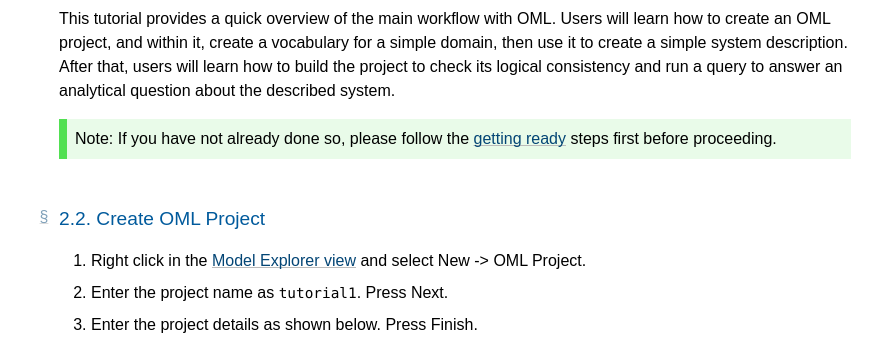
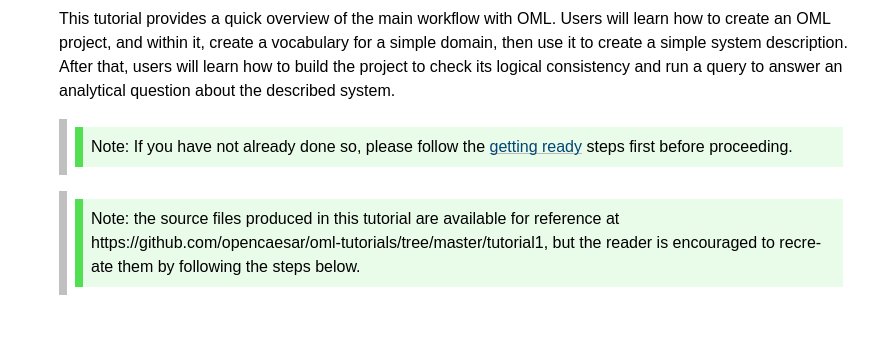
Before and after one commit to opencaesar/oml-tutorials, a plain HTML site: page docs/index.html in a window 1280 px wide. Shown: the part 4941-5281 px from the top of the page, without its empty margins (405-1280 px from the left). Drawn offline with Linux system fonts and the light colour scheme.

Commit message:
add Note

```diff
--- a/docs/index.html
+++ b/docs/index.html
@@ -1489,7 +1489,7 @@ Possible extra rowspan handling
 </style>
   <meta content="Bikeshed version 44af0bf3e, updated Fri Jul 29 17:05:16 2022 -0700" name="generator">
   <link href="https://opencaesar.github.io/oml-tutorials/" rel="canonical">
-  <meta content="555d34c0632c0750248bfe981456e6b5a9fffc5e" name="document-revision">
+  <meta content="5baea19a4a434f623584d431c67f3549182ec273" name="document-revision">
 <style>
 a[data-link-type=biblio] {
     white-space: pre-wrap;
@@ -2190,7 +2190,12 @@ c-[il] { color: #000000 } /* Literal.Number.Integer.Long */
     <h2 class="heading settled" data-level="2" id="tutorial-1"><span class="secno">2. </span><span class="content">Tutorial 1: OML in a Nutshell</span><a class="self-link" href="#tutorial-1"></a></h2>
     <h3 class="heading settled" data-level="2.1" id="tutorial1-learning-objectives"><span class="secno">2.1. </span><span class="content">Learning Objectives</span><a class="self-link" href="#tutorial1-learning-objectives"></a></h3>
      This tutorial provides a quick overview of the main workflow with OML. Users will learn how to create an OML project, and within it, create a vocabulary for a simple domain, then use it to create a simple system description. After that, users will learn how to build the project to check its logical consistency and run a query to answer an analytical question about the described system.
-    <p class="note" role="note"><span>Note:</span> If you have not already done so, please follow the <a href="#getting-ready">getting ready</a> steps first before proceeding.</p>
+    <blockquote>
+     <p class="note" role="note"><span>Note:</span> If you have not already done so, please follow the <a href="#getting-ready">getting ready</a> steps first before proceeding.</p>
+    </blockquote>
+    <blockquote>
+     <p class="note" role="note"><span>Note:</span> the source files produced in this tutorial are available for reference at https://github.com/opencaesar/oml-tutorials/tree/master/tutorial1, but the reader is encouraged to recreate them by following the steps below.</p>
+    </blockquote>
     <h3 class="heading settled" data-level="2.2" id="tutorial1-create-oml-project"><span class="secno">2.2. </span><span class="content">Create OML Project</span><a class="self-link" href="#tutorial1-create-oml-project"></a></h3>
     <ol>
      <li data-md>
```
